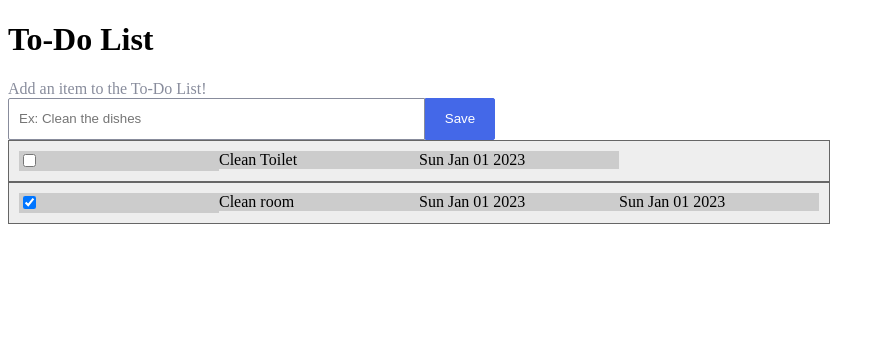
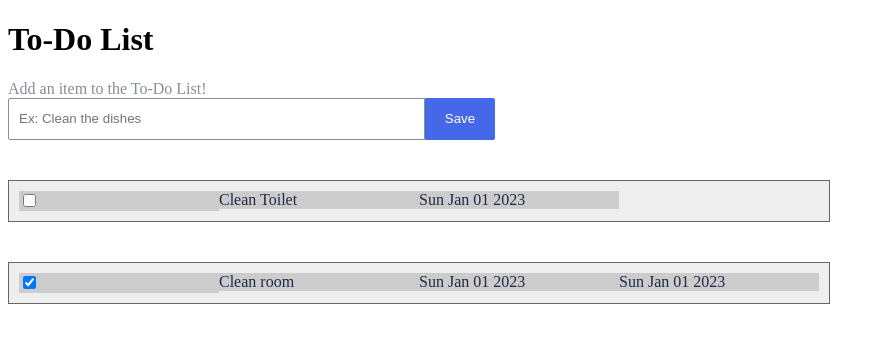
Before and after one commit to mkinz006/todo-list, an Angular app: page / in a window 1280 px wide. Shown: the top 342 px of the page, without its empty margins (0-885 px from the left). Built offline with nearby package versions, Linux system fonts and the light colour scheme.

Commit message:
Description now crossed out, complete date changes

```diff
--- a/src/app/item-list/item-list.component.html
+++ b/src/app/item-list/item-list.component.html
@@ -1,6 +1,7 @@
 <label for="item-adder">Add an item to the To-Do List!</label>
 <input id="item-adder" #adder placeholder="Ex: Clean the dishes"/>
 <button id="save-button" (click)="saveItem(adder.value)">Save</button>
-<div class="div-table" *ngFor="let item of itemList">
+
+<article class="div-table" *ngFor="let item of itemList">
     <app-item [todoItem]="item"></app-item>
-</div>
+</article>
```
